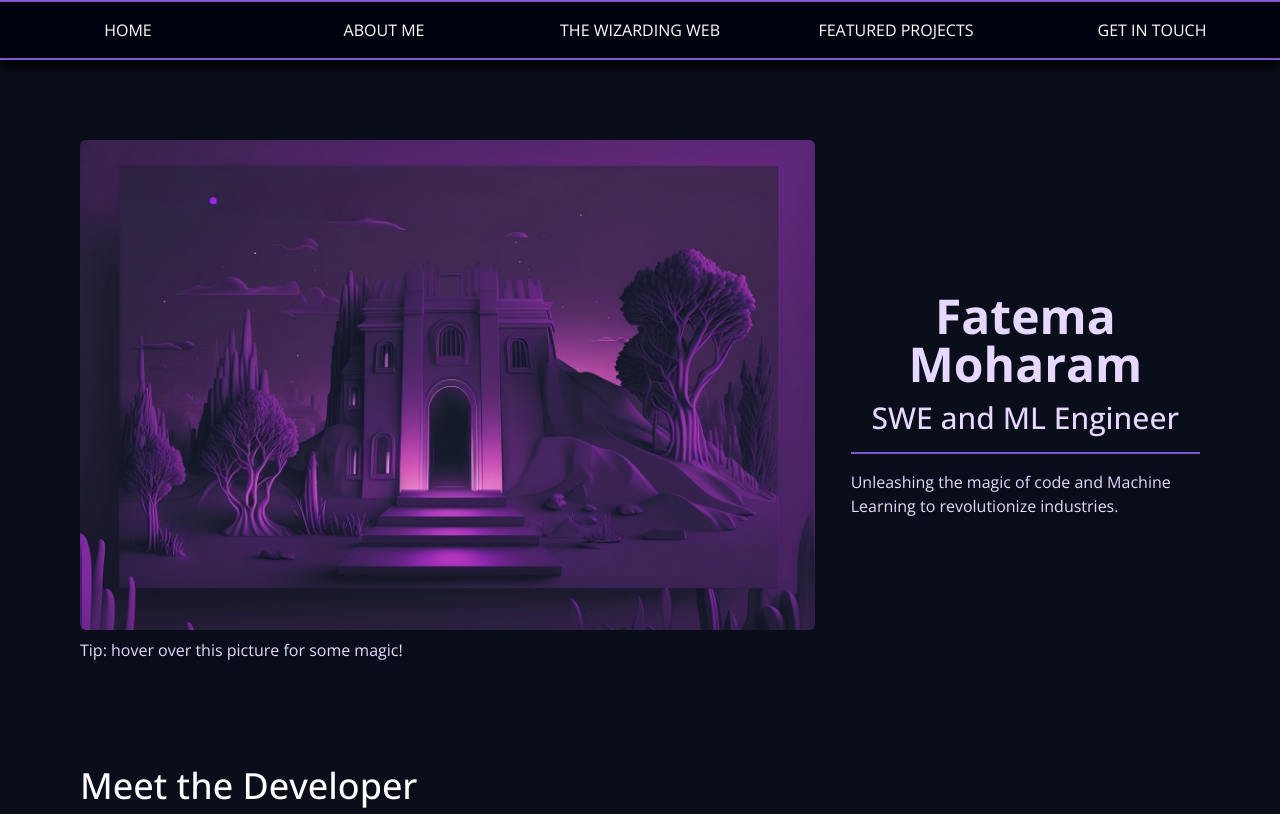
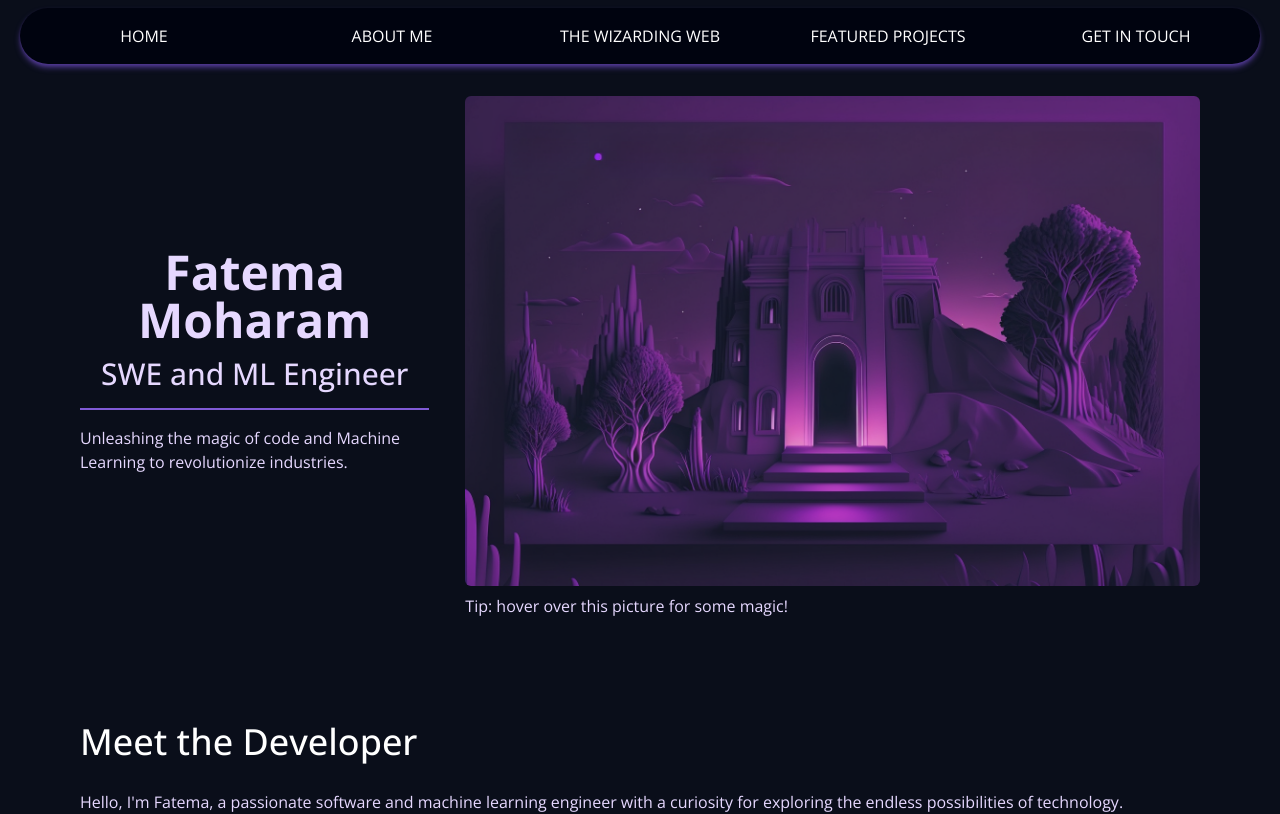
Before and after one commit to moharamfatema/moharamfatema.github.io, a React (Vite) app: page / in a window 1280 px wide. Shown: the top 814 px of the page. Built offline with nearby package versions, Linux system fonts and the light colour scheme; no server answers.

Commit message:
modern navbar

```diff
--- a/src/modules/Home/index.tsx
+++ b/src/modules/Home/index.tsx
@@ -5,11 +5,11 @@ import Summary from './components/Summary'
 const Home : FC= () => {
 
     return (
-        <div className="home flex flex-col lg:grid lg:grid-cols-3 gap-9" id='home'>
-            <Picture/>
+        <div className="home flex flex-col lg:grid lg:grid-cols-3 gap-9 mt-4" id='home'>
             <div>
                 <Summary/>
             </div>
+            <Picture/>
         </div>
     )
 }
--- a/src/modules/Navbar/index.tsx
+++ b/src/modules/Navbar/index.tsx
@@ -30,8 +30,8 @@ const Navbar : React.FC = () => {
     })
 
     return (
-        <div>
-            <nav className="navbar bg-background-darker w-[100vw] shadow-lg shadow-black" id="mainNav">
+        <div className="pt-2 px-5 fixed w-full z-50">
+            <nav className={'navbar lg:rounded-full bg-background-darker shadow-md shadow-purple-800   '+ (active.icon === 'fa-bars' ? 'rounded-full':'rounded-3xl')} id="mainNav">
                 <div className="">
                     <button className="navbar-toggler navbar-toggler-right p-2 lg:hidden text-center w-full" type="button" data-toggle="collapse" data-target="#navbarResponsive" aria-controls="navbarResponsive" aria-expanded="false" aria-label="Toggle navigation" onClick={
                         () => {
@@ -43,14 +43,12 @@ const Navbar : React.FC = () => {
                     }>
                         <i className={'fa '+active.icon}></i>
                     </button>
-                    <div className="navbar-line w-full border-b-2 border-b-purple-600">
-                    </div>
-                    <div className={'navbar-collapse bg-background-darker w-full text-center lg:block'+active.show} id="navbarResponsive">
-                        <ul className={'navbar-nav uppercase ml-auto lg:flex '+active.show}>
+                    <div className={'rounded-lg overflow-clip lg:rounded-full navbar-collapse  w-full text-center lg:block'+active.show} id="navbarResponsive">
+                        <ul className={'navbar-nav uppercase ml-auto lg:flex transition-all '+active.show}>
                             {
                                 hashes.map((hash, index) => {
                                     return (
-                                        <li className="nav-item border-b-2 border-b-purple-600 hover:bg-background-dark w-full h-full" key={index}>
+                                        <li className="nav-item hover:bg-background-dark w-full h-full" key={index}>
                                             <a href={hash.hash} className='p-4'>
                                                 {hash.name}
                                             </a>
```
